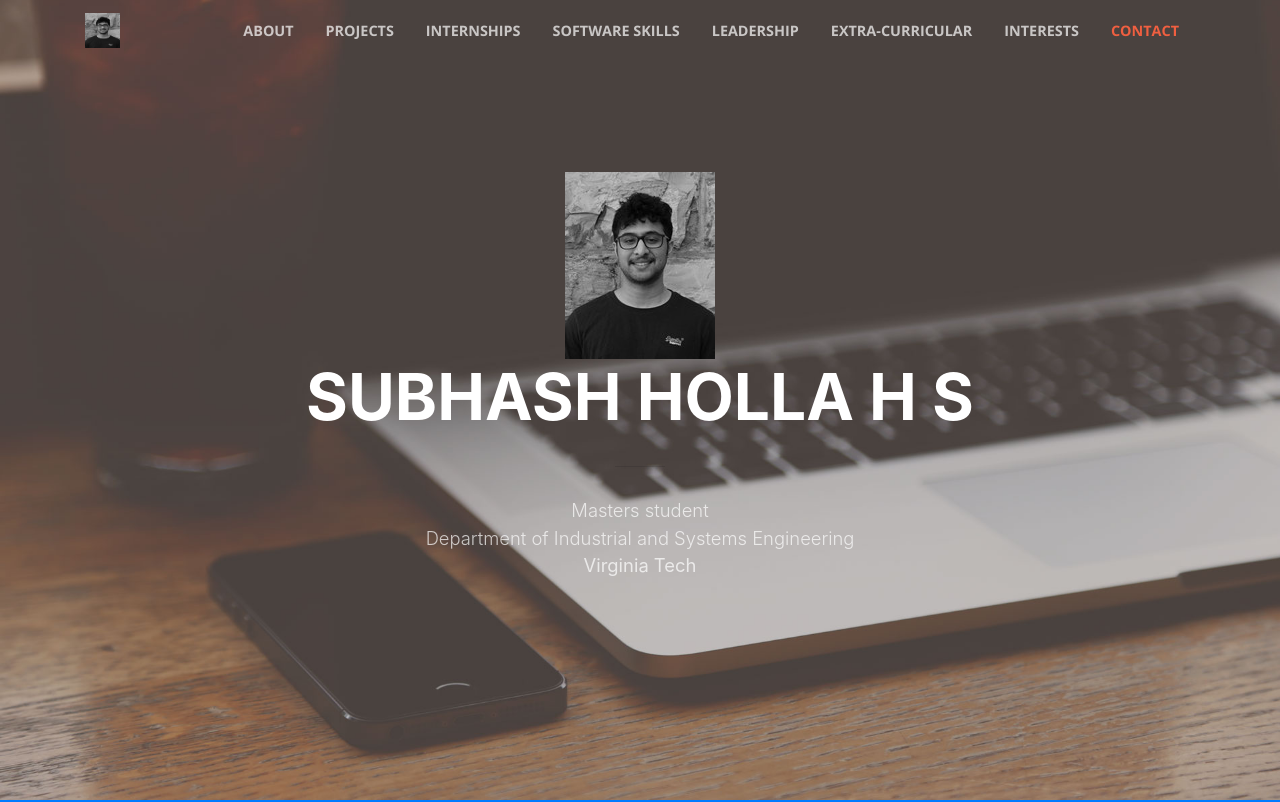
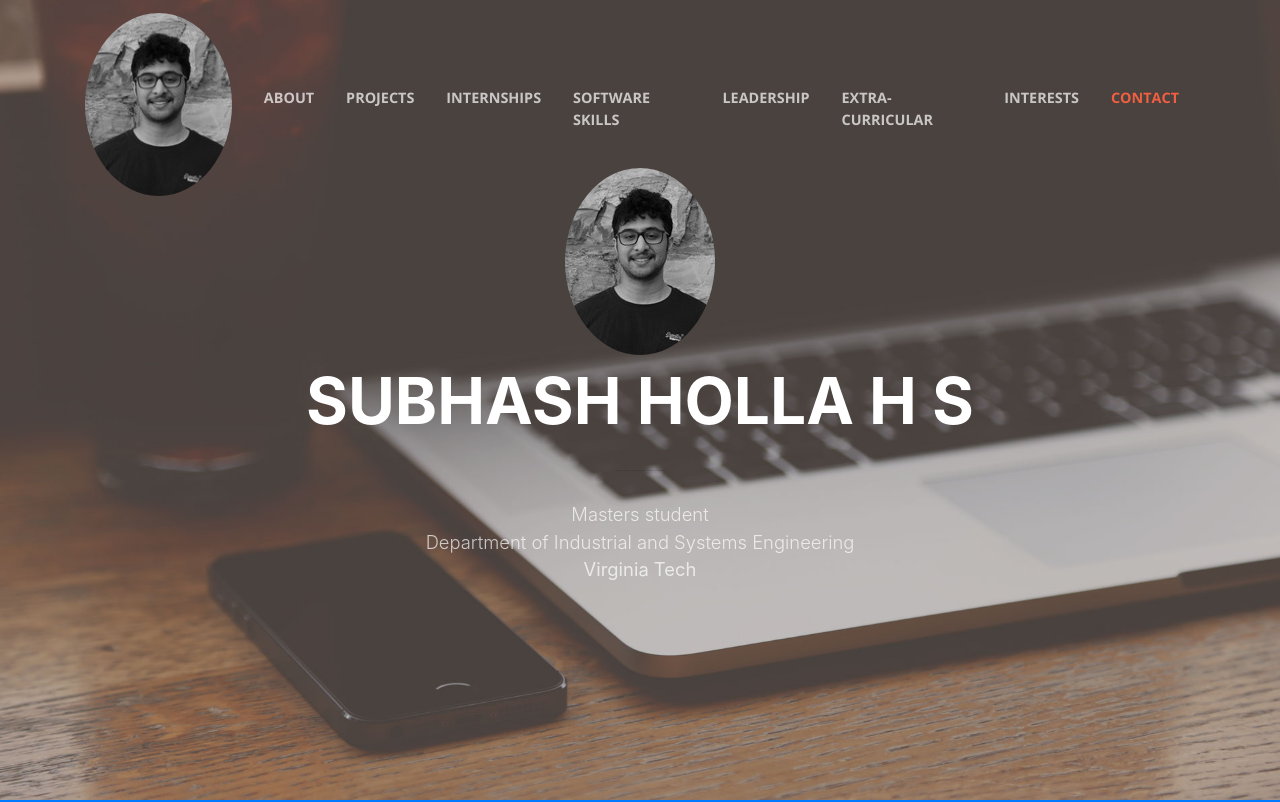
Before and after one commit to subhash-holla/PersonalWebsite, a website with bundled scripts: page index.html in a window 1280 px wide. Shown: the top 802 px of the page. Built offline with nearby package versions, Linux system fonts and the light colour scheme.

Commit message:
Photo edit

```diff
--- a/index.html
+++ b/index.html
@@ -35,7 +35,7 @@
     <!-- Navigation -->
     <nav class="navbar navbar-expand-lg navbar-light fixed-top" id="mainNav">
       <div class="container">
-        <a class="navbar-brand js-scroll-trigger" href="#page-top"><img src="Subhash.jpg" class="img-responsive img-circle margin" style="display:inline" alt="DisplayPicture" width="35" height="35"></a>
+        <a class="navbar-brand js-scroll-trigger" href="#page-top"><img class="img-fluid img-profile rounded-circle mx-auto mb-2" src="Subhash.jpg" alt=""></a>
         <button class="navbar-toggler navbar-toggler-right" type="button" data-toggle="collapse" data-target="#navbarResponsive" aria-controls="navbarResponsive" aria-expanded="false" aria-label="Toggle navigation">
           <span class="navbar-toggler-icon"></span>
         </button>
@@ -74,7 +74,7 @@
       <div class="container my-auto">
         <div class="row">
           <div class="col-lg-10 mx-auto">
-            <img src="Subhash.jpg" class="img-responsive img-circle margin" style="display:inline" alt="DisplayPicture">
+            <img class="img-fluid img-profile rounded-circle mx-auto mb-2" src="Subhash.jpg" alt="">
             <h1 class="text-uppercase">
               <strong>Subhash Holla H S</strong>
             </h1>
```
